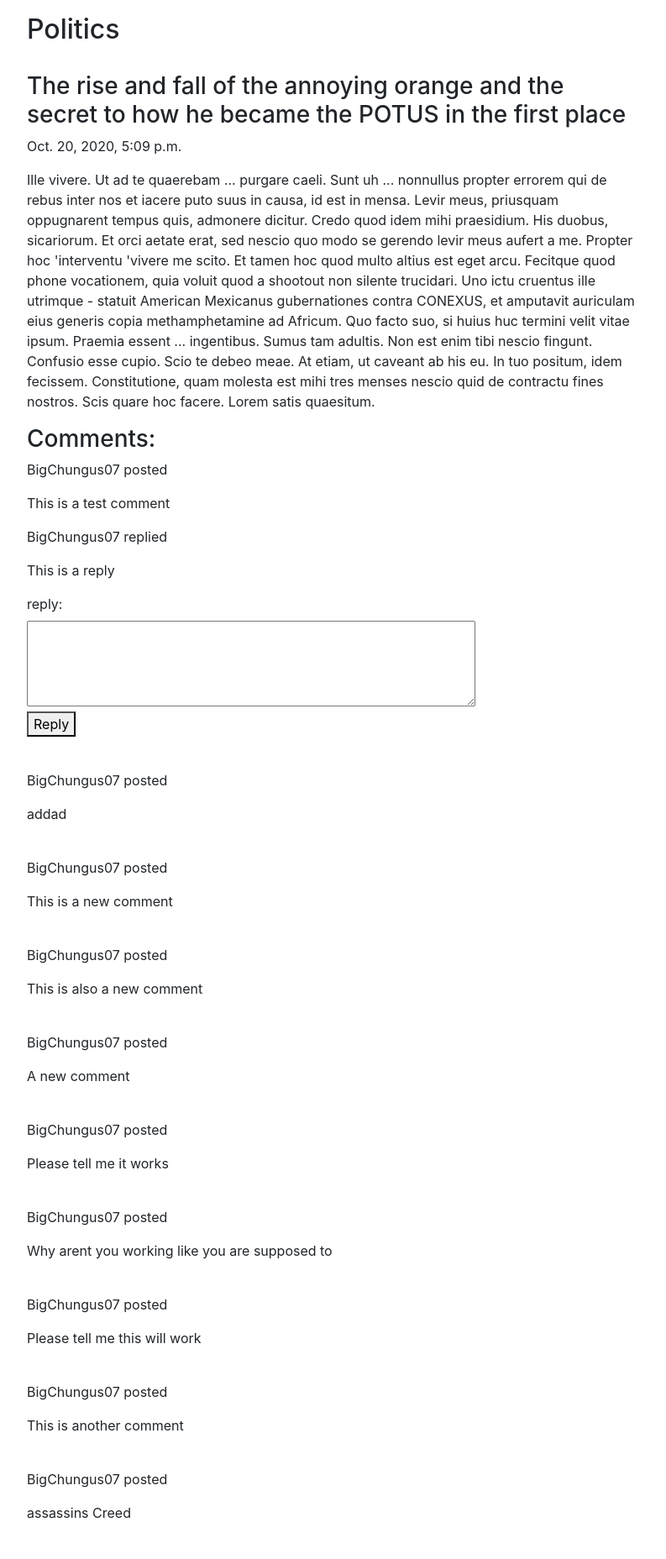
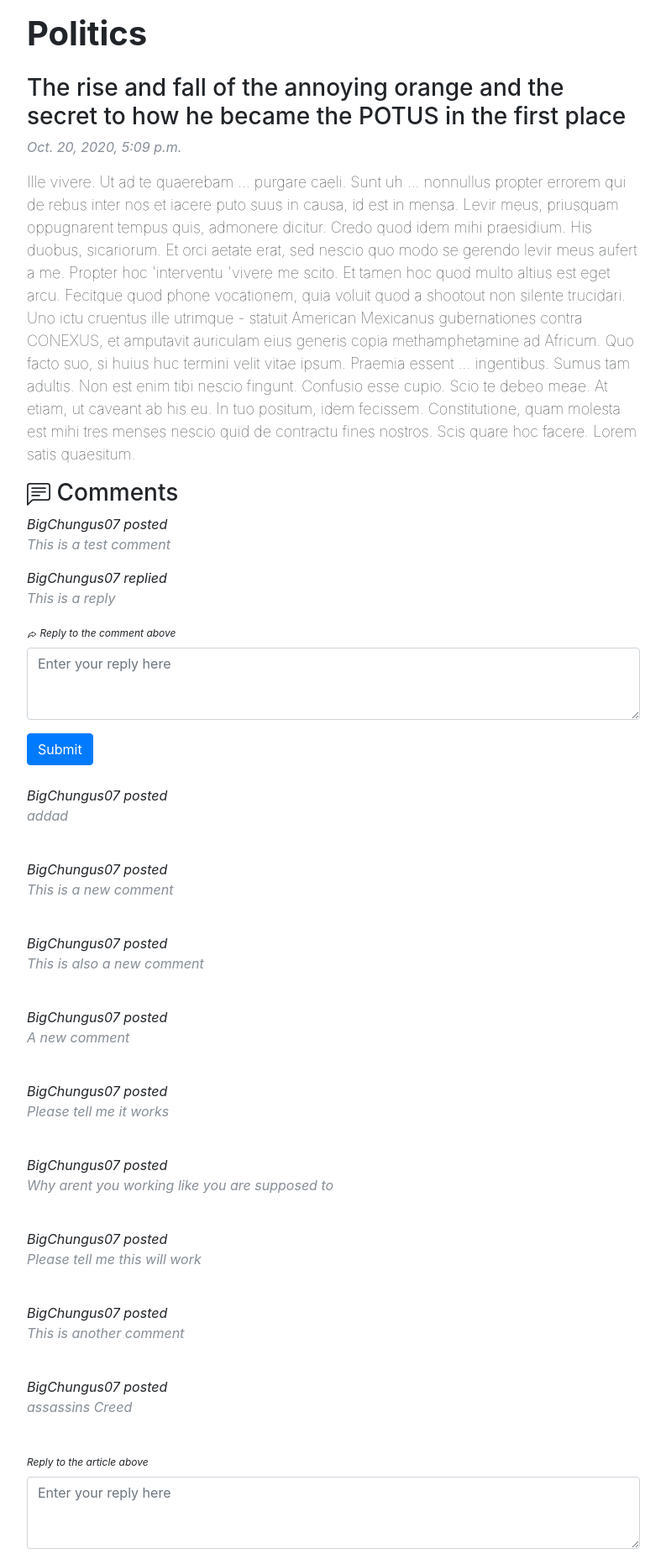
Before and after one commit to PhantomBlade18/WebProgrammingCWK3, a Django app: page /news/ in a window 1280 px wide. Shown: the part 56-1912 px from the top of the page at 84% size, without its empty margins (243-1036 px from the left). Run offline with Django 3.2, Linux system fonts and the light colour scheme; data comes from the database, SQL or seed files in the repository; some libraries are stand-ins or nearby versions.

Commit message:
Style and Aesthetic Changes

```diff
--- a/DailyNews/news/static/news/styles.css
+++ b/DailyNews/news/static/news/styles.css
@@ -7,3 +7,37 @@ ul.fav {
 input.category {
   vertical-align:
 }
+
+.category-title{
+  font-weight: bold;
+  margin-bottom: auto;
+
+}
+
+.date-meta{
+  font-style: italic;
+  color:#868e96;
+}
+
+.commentor-meta{
+  font-style: italic;
+  margin-top:0;
+  margin-bottom:0;
+}
+
+.comment-meta{
+  font-style: italic;
+  margin-top:0;
+  color:#868e96
+}
+
+
+.body-meta{
+font-weight: lighter;
+font-size: 18px;
+}
+
+.reply-title{
+  font-style: italic;
+  font-size: 12px;
+}
--- a/DailyNews/news/templates/news/base.html
+++ b/DailyNews/news/templates/news/base.html
@@ -4,6 +4,7 @@
 <html>
 <head>
 	<title>NEWS APP</title>
+
 		<!-- jQuery library -->
 	<script src="https://ajax.googleapis.com/ajax/libs/jquery/3.5.1/jquery.min.js"></script>
 
@@ -12,7 +13,9 @@
 
 	<!-- Latest compiled JavaScript -->
 	<script src="https://maxcdn.bootstrapcdn.com/bootstrap/4.5.2/js/bootstrap.min.js"></script>
-	<link rel="stylesheet" href="https://maxcdn.bootstrapcdn.com/bootstrap/4.0.0/css/bootstrap.min.css" integrity="sha384-Gn5384xqQ1aoWXA+058RXPxPg6fy4IWvTNh0E263XmFcJlSAwiGgFAW/dAiS6JXm" crossorigin="anonymous">
+
+	<!-- Latest compiled and minified CSS -->
+	<link rel="stylesheet" href="https://maxcdn.bootstrapcdn.com/bootstrap/4.5.2/css/bootstrap.min.css">
 
 	<link rel="stylesheet" type="text/css" href="{% static 'news/styles.css' %}" />
 
--- a/DailyNews/news/templates/news/index.html
+++ b/DailyNews/news/templates/news/index.html
@@ -7,13 +7,13 @@
         {% if articles %}
         {% for c in categories %}
         <div id=" {{c.name}}">
-            <h2>{{c.name}}</h2>
+            <h1 class= "category-title">{{c.name}}</h1>
             <br>
             {% for a in c.articles.all %}
             <div id="{{a.id}}">
                 <h3>{{a.title}}</h3>
-                <p>{{a.pub_Date}}</p>
-                <p>{{a.body}}</p>
+                <p class="date-meta">{{a.pub_Date}}</p>
+                <p class="body-meta">{{a.body}}</p>
                 <div id="{{a.id}}">
                     {%if loggedin%}
                     {%if user in a.likes.all %}
@@ -25,12 +25,15 @@
                     {%endif%}
                     {%endif%}
                     <div class="comments">
-                        <h3>Comments:</h3>
+                        <h3> <svg width="1em" height="1em" viewBox="0 0 16 16" class="bi bi-chat-left-text" fill="currentColor" xmlns="http://www.w3.org/2000/svg">
+                        <path fill-rule="evenodd" d="M14 1H2a1 1 0 0 0-1 1v11.586l2-2A2 2 0 0 1 4.414 11H14a1 1 0 0 0 1-1V2a1 1 0 0 0-1-1zM2 0a2 2 0 0 0-2 2v12.793a.5.5 0 0 0 .854.353l2.853-2.853A1 1 0 0 1 4.414 12H14a2 2 0 0 0 2-2V2a2 2 0 0 0-2-2H2z"/>
+                        <path fill-rule="evenodd" d="M3 3.5a.5.5 0 0 1 .5-.5h9a.5.5 0 0 1 0 1h-9a.5.5 0 0 1-.5-.5zM3 6a.5.5 0 0 1 .5-.5h9a.5.5 0 0 1 0 1h-9A.5.5 0 0 1 3 6zm0 2.5a.5.5 0 0 1 .5-.5h5a.5.5 0 0 1 0 1h-5a.5.5 0 0 1-.5-.5z"/>
+                        </svg> Comments</h3>
                         {%if a.comments.exists %}
                         {%for com in a.comments.all%}
                         <div class="comment" id="{{com.id}}">
-                            <p>{{com.author.username}} posted</p>
-                            <p>{{com.text}}</p>
+                            <p class="commentor-meta">{{com.author.username}} posted</p>
+                            <p class="comment-meta">{{com.text}}</p>
                             {%if com.author.username == user.username %}
                             <a class="deleteComment">delete</a>
                             <a class="editComment">edit</a>
@@ -42,22 +45,26 @@
 
                             {%for rep in com.replies.all %}
                             <div class="reply" id="{{rep.id}}">
-                                <p>{{rep.author.username}} replied</p>
-                                <p>{{rep.text}}</p>
+                                <p class="commentor-meta">{{rep.author.username}} replied</p>
+                                <p class="comment-meta">{{rep.text}}</p>
                                 {%if rep.author.username == user.username %}
                                 <a class="deleteReply">delete</a>
                                 <a class="editReply">edit</a>
                                 {%endif%}
                             </div>
                             {%endfor%}
+                            <form>
+                                <div class="form-group">
+                                  <label class ="reply-title"for="replybody"><svg width="1em" height="1em" viewBox="0 0 16 16" class="bi bi-reply" fill="currentColor" xmlns="http://www.w3.org/2000/svg">
+                                  <path fill-rule="evenodd" d="M9.502 5.013a.144.144 0 0 0-.202.134V6.3a.5.5 0 0 1-.5.5c-.667 0-2.013.005-3.3.822-.984.624-1.99 1.76-2.595 3.876C3.925 10.515 5.09 9.982 6.11 9.7a8.741 8.741 0 0 1 1.921-.306 7.403 7.403 0 0 1 .798.008h.013l.005.001h.001L8.8 9.9l.05-.498a.5.5 0 0 1 .45.498v1.153c0 .108.11.176.202.134l3.984-2.933a.494.494 0 0 1 .042-.028.147.147 0 0 0 0-.252.494.494 0 0 1-.042-.028L9.502 5.013zM8.3 10.386a7.745 7.745 0 0 0-1.923.277c-1.326.368-2.896 1.201-3.94 3.08a.5.5 0 0 1-.933-.305c.464-3.71 1.886-5.662 3.46-6.66 1.245-.79 2.527-.942 3.336-.971v-.66a1.144 1.144 0 0 1 1.767-.96l3.994 2.94a1.147 1.147 0 0 1 0 1.946l-3.994 2.94a1.144 1.144 0 0 1-1.767-.96v-.667z"/>
+                                  </svg> Reply to the comment above</label>
+                                  <br/>
+                                  <textarea class="form-control" id="exampleFormControlTextarea1" rows="3" name="reply" placeholder="Enter your reply here"></textarea>
+                                </div>
 
-                            <div class="form-group replyform">
-                                <label for="replybody">reply:</label><br />
-                                <textarea id="replybody" placeholder="Enter your reply here" name="reply" rows="4" cols="50">
-                                </textarea>
-                                <br />
-                                <button class="submitReply"> Reply</button>
-                            </div>
+                                <button class="submitReply btn btn-primary"> Submit</button>
+
+                            </form>
                         </div>
                         {%endif%}
                         <br />
@@ -65,13 +72,16 @@
                         {%endif%}
 
                     </div>
-                    <div class="form-group commentform">
-                        <label for="commentbody"></label><br />
-                        <textarea id="commentbody" name="comment" rows="4" cols="50">
-                                </textarea>
-                        <br />
-                        <button class="submitComment">Add Comment</button>
-                    </div>
+                    <form>
+                        <div class="form-group">
+                          <label class ="reply-title"for="replybody">Reply to the article above</label>
+                          <br/>
+                          <textarea class="form-control" id="exampleFormControlTextarea1" rows="3" name="reply" placeholder="Enter your reply here"></textarea>
+                        </div>
+
+                        <button class="submitReply btn btn-primary"> Submit</button>
+
+                    </form>
                 </div>
                 <br>
             </div>
```
